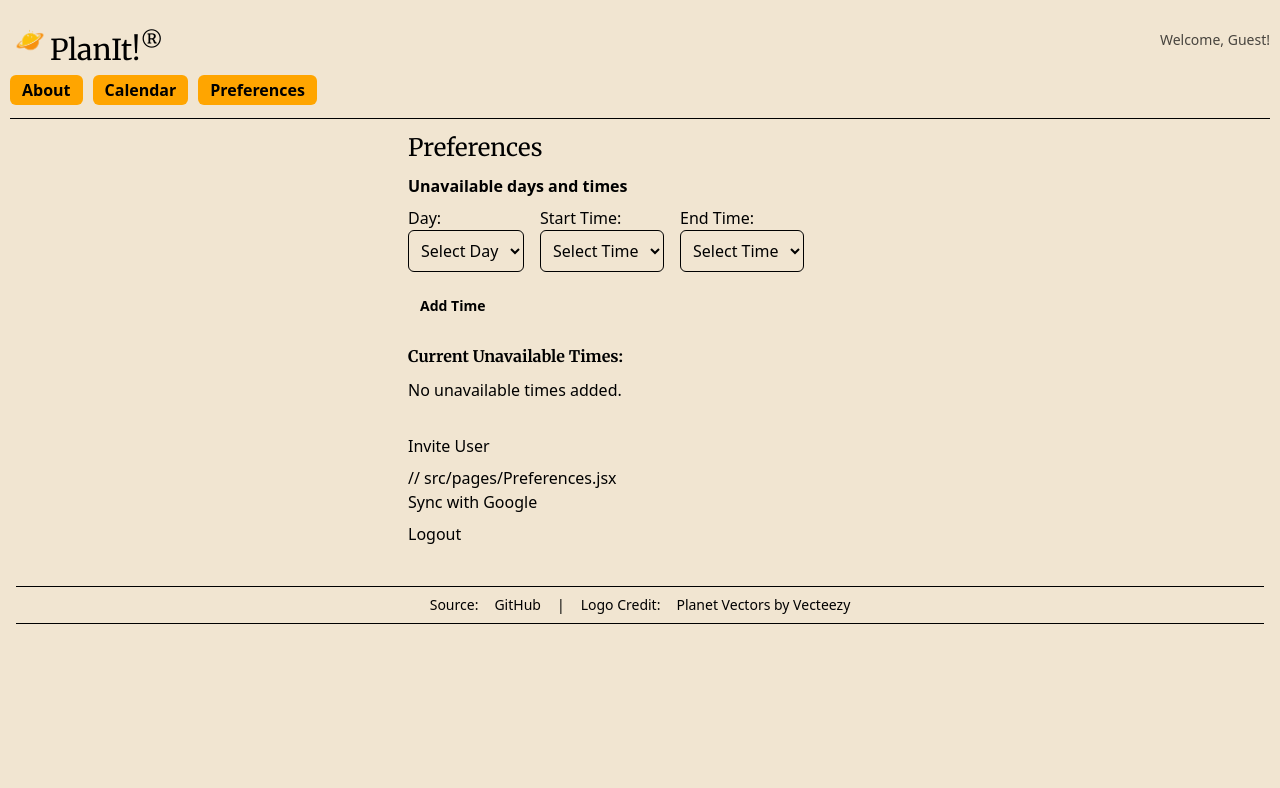
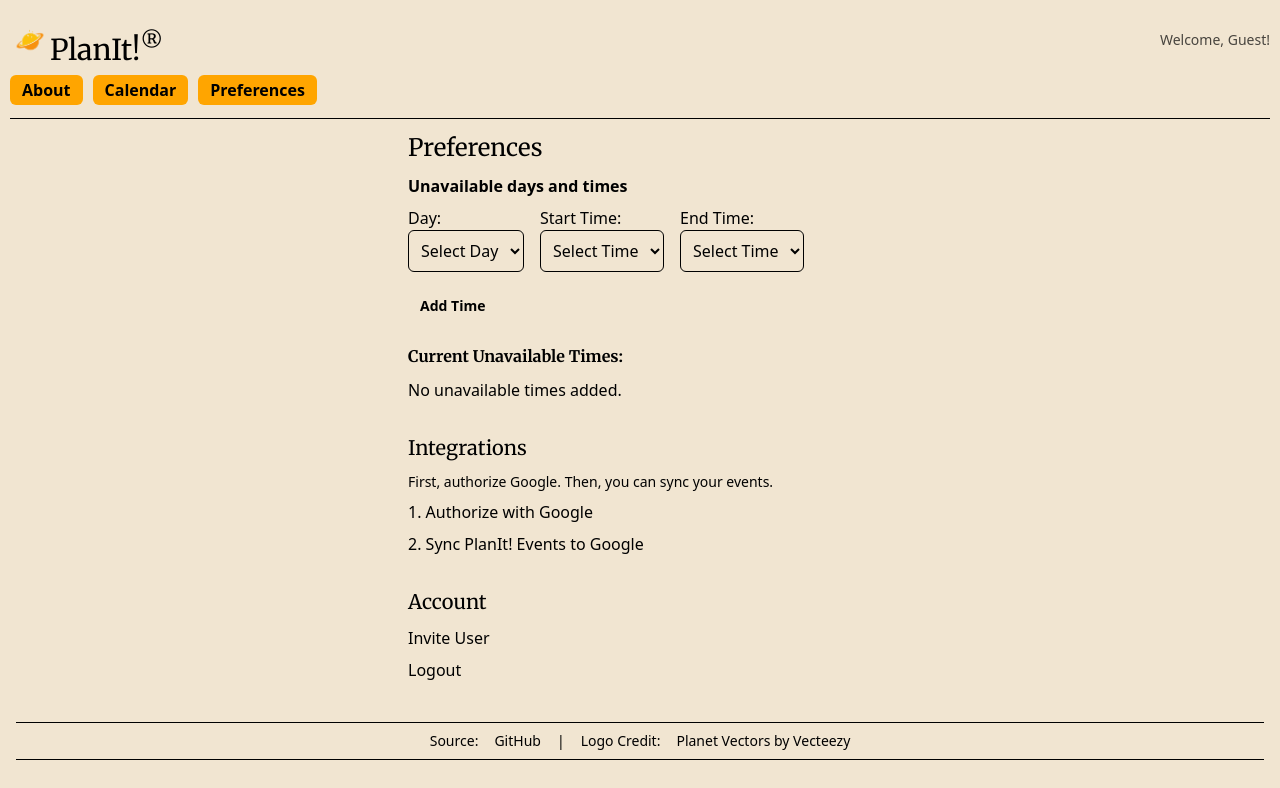
Before and after one commit to gzyjason/CS260-Project, a React (Vite) app in the folder planit/: page /preferences in a window 1280 px wide. Shown: the top 788 px of the page. Built offline with nearby package versions, Linux system fonts and the light colour scheme.

Commit message:
Updated frontend to trigger the API endpoints

```diff
--- a/planit/src/pages/Preferences.jsx
+++ b/planit/src/pages/Preferences.jsx
@@ -1,22 +1,24 @@
 import { useState } from 'react';
 import Header from '../components/Header';
 import Footer from '../components/Footer';
-// We no longer need Link here, as logout is a button
 import { useAppContext } from '../hooks/useAppContext.js';
 
 const Preferences = () => {
-    // 1. Get all the data and functions we need from the context
+    // 1. Get all functions AND the 'events' state
     const {
         unavailableTimes,
         addUnavailableTime,
         removeUnavailableTime,
-        logout
+        logout,
+        events // <-- ADD THIS
     } = useAppContext();
 
     const [day, setDay] = useState('');
     const [startTime, setStartTime] = useState('');
     const [endTime, setEndTime] = useState('');
+    const [syncMessage, setSyncMessage] = useState(null); // For sync feedback
 
+    // ... (keep all the existing consts: days, times, availableEndTimes)
     const days = ['sun', 'mon', 'tue', 'wed', 'thu', 'fri', 'sat'];
     const times = Array.from({ length: 48 }, (_, i) => {
         const hour = Math.floor(i / 2); // 24-hour format
@@ -31,7 +33,7 @@ const Preferences = () => {
             return endHour > startHour || (endHour === startHour && endMin > startMin);
         })
         : [];
-
+    // ... (keep handleAddTime and handleRemoveTime functions)
     const handleAddTime = () => {
         if (!day || !startTime || !endTime) {
             alert('Please select a day, start time, and end time.');
@@ -43,36 +45,59 @@ const Preferences = () => {
             alert('End time must be after start time.');
             return;
         }
-
-        // 2. Create the new time block object
         const newUnavailable = {
-            // The server will assign the ID
             day: day,
             startTime: startTime,
             endTime: endTime
         };
-
-        // 3. Call the context function to add the time
         addUnavailableTime(newUnavailable);
-
-        // Reset local form state
         setDay('');
         setStartTime('');
         setEndTime('');
     };
 
     const handleRemoveTime = (id) => {
-        // 4. Call the context function to remove the time
         removeUnavailableTime(id);
     };
+
+
+    // 2. Add the new sync function
+    const handleGoogleSync = async () => {
+        setSyncMessage('Syncing...'); // Show feedback
+        try {
+            const response = await fetch('/api/google/sync', {
+                method: 'POST',
+                headers: { 'Content-Type': 'application/json' },
+                body: JSON.stringify({ events: events }) // Send all events
+            });
+
+            const result = await response.json();
+
+            if (response.ok) {
+                setSyncMessage(result.msg); // "Successfully synced 5 events..."
+                alert(result.msg);
+            } else {
+                setSyncMessage(`Error: ${result.msg}`);
+                alert(`Error: ${result.msg}`);
+            }
+        } catch (err) {
+            const msg = `Network error: ${err.message}`;
+            setSyncMessage(msg);
+            alert(msg);
+        }
+    };
+
 
     return (
         <>
             <Header />
             <main className="p-6 max-w-lg mx-auto pt-28 bg-creamy-bg">
                 <h1 className="text-2xl font-merriweather mb-6">Preferences</h1>
+
+                {/* ... (keep your 'unavailable-times' div) ... */}
                 <div className="unavailable-times mb-8">
                     <label className="block font-bold mb-2">Unavailable days and times</label>
+                    {/* ... (input row) ... */}
                     <div className="input-row flex flex-wrap gap-4 mb-2 items-end">
                         <label className="flex flex-col">
                             Day:
@@ -95,7 +120,6 @@ const Preferences = () => {
                                 {availableEndTimes.map(time => <option key={time} value={time}>{time}</option>)}
                             </select>
                         </label>
-
                         <button
                             type="button"
                             onClick={handleAddTime}
@@ -104,8 +128,7 @@ const Preferences = () => {
                             Add Time
                         </button>
                     </div>
-
-                    {/* Render unavailable list */}
+                    {/* ... (unavailable list) ... */}
                     <div className="mt-4 space-y-2">
                         <h3 className="font-bold">Current Unavailable Times:</h3>
                         {unavailableTimes.length === 0 ? (
@@ -115,7 +138,6 @@ const Preferences = () => {
                                 {unavailableTimes.map(time => (
                                     <li key={time.id} className="flex justify-between items-center">
                                         <span>{time.day.charAt(0).toUpperCase() + time.day.slice(1)}: {time.startTime} - {time.endTime}</span>
-                                        {/* 5. Hook up the remove button */}
                                         <button onClick={() => handleRemoveTime(time.id)} className="text-red-500 text-xs hover:underline ml-2">Remove</button>
                                     </li>
                                 ))}
@@ -124,15 +146,29 @@ const Preferences = () => {
                     </div>
                 </div>
 
-                {/* 6. Update Links */}
+                {/* 3. Add the Sync Button and message */}
+                <div className="google-sync mb-8">
+                    <h3 className="text-xl font-merriweather mb-2">Integrations</h3>
+                    <p className="text-sm mb-2">First, authorize Google. Then, you can sync your events.</p>
+                    <ul className="space-y-2">
+                        {/* This <a> tag starts the auth flow */}
+                        <li><a href="/api/auth/google" className="text-primary-brand hover:underline">1. Authorize with Google</a></li>
+
+                        {/* This <button> runs the sync */}
+                        <li>
+                            <button onClick={handleGoogleSync} className="text-primary-brand hover:underline p-0 m-0 bg-transparent border-none cursor-pointer">
+                                2. Sync PlanIt! Events to Google
+                            </button>
+                        </li>
+                    </ul>
+                    {syncMessage && <p className="text-sm mt-2">{syncMessage}</p>}
+                </div>
+
+
+                {/* ... (keep your links list, but remove Google one) ... */}
+                <h3 className="text-xl font-merriweather mb-2">Account</h3>
                 <ul className="space-y-2">
-                    {/* This link is for WebSocket, not yet implemented, so leave as # */}
                     <li><a href="#" className="text-primary-brand hover:underline">Invite User</a></li>
-
-                    {/* This is now a real <a> tag pointing to our backend auth endpoint */}
-                    // src/pages/Preferences.jsx
-                    <li><a href="/api/auth/google" className="text-primary-brand hover:underline">Sync with Google</a></li>
-                    {/* This is now a button that calls the logout function */}
                     <li>
                         <button onClick={logout} className="text-primary-brand hover:underline p-0 m-0 bg-transparent border-none cursor-pointer">
                             Logout
```
